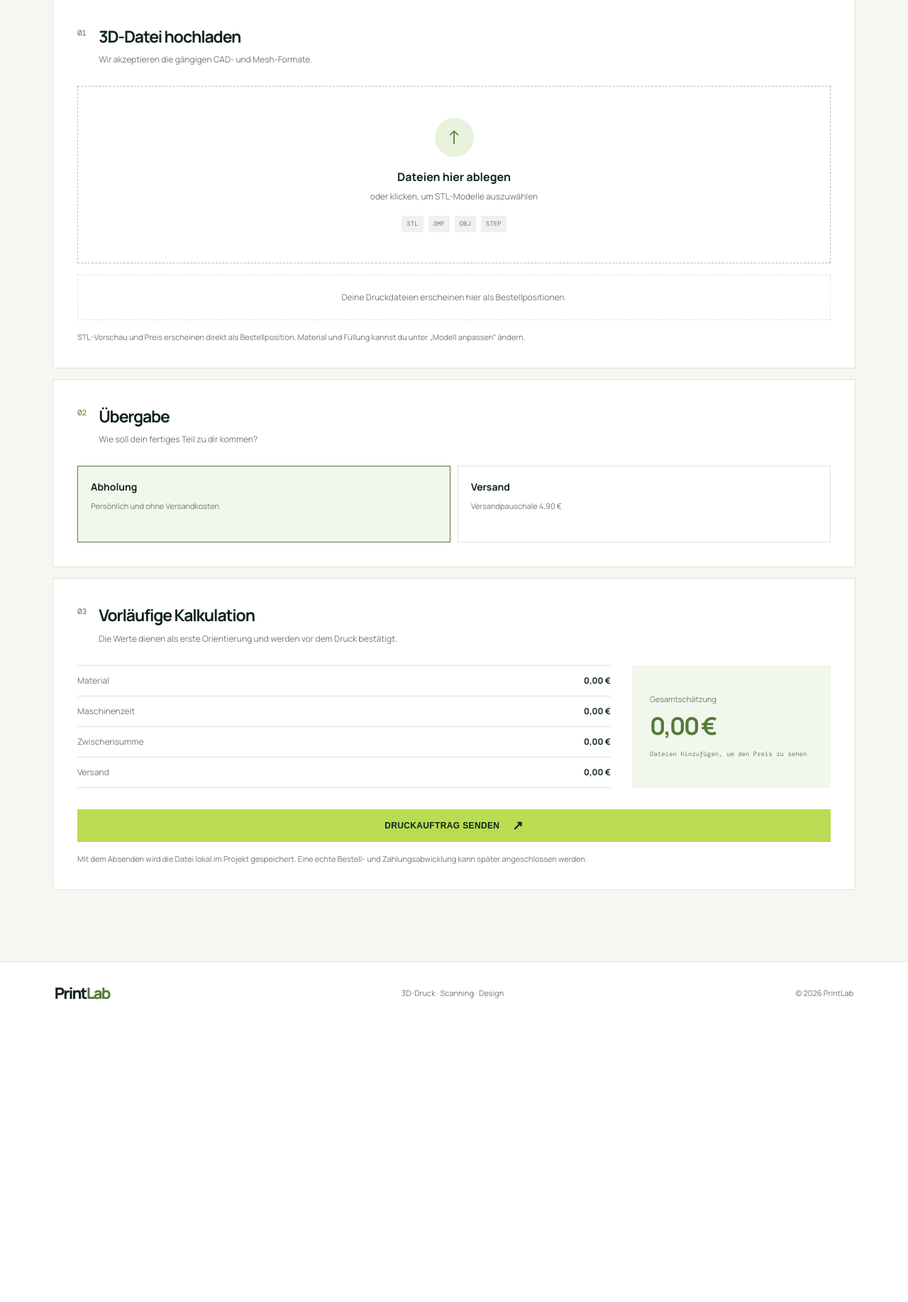
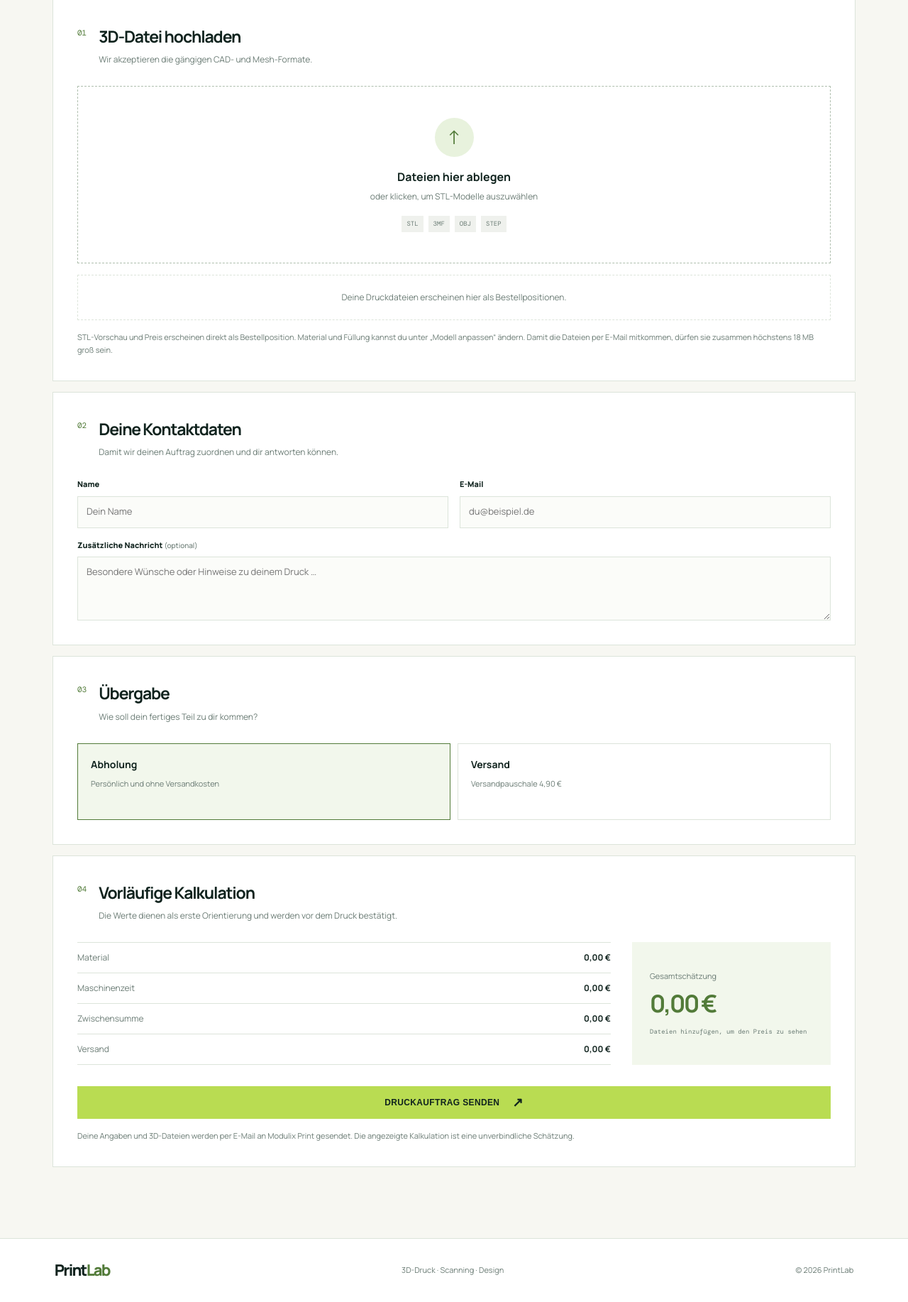
Before and after one commit to theodorlazarjan-star/3d-print-website, a Flask app: page /submit in a window 1280 px wide. Shown: the part 482-2316 px from the top of the page at 71% size. Before the commit the page ends 1890 px from the top, so only its background shows below. Run offline with Flask 3, Linux system fonts and the light colour scheme.

Commit message:
Send website orders by email

```diff
--- a/app.py
+++ b/app.py
@@ -1,5 +1,11 @@
 from pathlib import Path
+from email.message import EmailMessage
+from email.utils import parseaddr
+import mimetypes
+import os
 import re
+import smtplib
+import ssl
 import struct
 import uuid
 
@@ -13,6 +19,62 @@ UPLOAD_FOLDER.mkdir(exist_ok=True)
 
 app = Flask(__name__)
 app.config["MAX_CONTENT_LENGTH"] = 50 * 1024 * 1024
+
+ORDER_EMAIL = "modulixprint@gmail.com"
+MAX_EMAIL_ATTACHMENT_BYTES = 18 * 1024 * 1024
+
+
+class MailNotConfiguredError(Exception):
+    """Raised when the SMTP credentials are missing from the environment."""
+
+
+class AttachmentSizeError(Exception):
+    """Raised when uploaded files exceed a safe email attachment size."""
+
+
+def valid_email_address(value: str) -> bool:
+    value = value.strip()
+    if not value or len(value) > 254 or "\r" in value or "\n" in value:
+        return False
+    parsed = parseaddr(value)[1]
+    if parsed != value or value.count("@") != 1 or any(char.isspace() for char in value):
+        return False
+    local_part, domain = value.rsplit("@", 1)
+    return bool(local_part and "." in domain and not domain.startswith(".") and not domain.endswith("."))
+
+
+def send_order_email(subject: str, body: str, reply_to: str, attachments=()) -> None:
+    smtp_user = os.environ.get("SMTP_USER", "").strip()
+    smtp_password = os.environ.get("SMTP_PASSWORD", "")
+    if not smtp_user or not smtp_password:
+        raise MailNotConfiguredError
+
+    attachment_paths = [(filename, Path(path)) for filename, path in attachments]
+    if sum(path.stat().st_size for _, path in attachment_paths) > MAX_EMAIL_ATTACHMENT_BYTES:
+        raise AttachmentSizeError
+
+    message = EmailMessage()
+    message["Subject"] = subject
+    message["From"] = smtp_user
+    message["To"] = os.environ.get("ORDER_EMAIL", ORDER_EMAIL).strip()
+    message["Reply-To"] = reply_to
+    message.set_content(body)
+
+    for filename, path in attachment_paths:
+        content_type, _ = mimetypes.guess_type(filename)
+        maintype, subtype = (content_type or "application/octet-stream").split("/", 1)
+        message.add_attachment(
+            path.read_bytes(), maintype=maintype, subtype=subtype, filename=filename
+        )
+
+    smtp_host = os.environ.get("SMTP_HOST", "smtp.gmail.com").strip()
+    smtp_port = int(os.environ.get("SMTP_PORT", "587"))
+    with smtplib.SMTP(smtp_host, smtp_port, timeout=25) as server:
+        server.ehlo()
+        server.starttls(context=ssl.create_default_context())
+        server.ehlo()
+        server.login(smtp_user, smtp_password)
+        server.send_message(message)
 
 ALLOWED_EXTENSIONS = {"stl", "3mf", "obj", "step", "stp"}
 
@@ -215,21 +277,44 @@ def upload():
             error="Dieses Dateiformat wird noch nicht unterstützt. Erlaubt sind STL, 3MF, OBJ und STEP.",
         ), 400
 
+    customer_name = request.form.get("customer_name", "").strip()
+    customer_email = request.form.get("customer_email", "").strip()
+    customer_note = request.form.get("customer_note", "").strip()
+    if len(customer_name) > 120 or len(customer_note) > 5000 or not customer_name or not valid_email_address(customer_email):
+        return render_template(
+            "submit.html",
+            error="Bitte gib einen Namen, eine gültige E-Mail-Adresse und eine höchstens 5.000 Zeichen lange Nachricht an.",
+        ), 400
+
+    delivery = request.form.get("delivery", "pickup")
+    if delivery not in {"pickup", "shipping"}:
+        delivery = "pickup"
+    shipping_address = request.form.get("shipping_address", "").strip()
+    shipping_postcode = request.form.get("shipping_postcode", "").strip()
+    shipping_city = request.form.get("shipping_city", "").strip()
+    shipping_country = request.form.get("shipping_country", "").strip()
+    if delivery == "shipping" and not all((shipping_address, shipping_postcode, shipping_city, shipping_country)):
+        return render_template(
+            "submit.html",
+            error="Für den Versand fülle bitte die vollständige Versandadresse aus.",
+        ), 400
+
     materials = request.form.getlist("item_material")
     infills = request.form.getlist("item_infill")
     quantities = request.form.getlist("item_quantity")
-    delivery = request.form.get("delivery", "pickup")
     items = []
     material_total = 0.0
     machine_total = 0.0
     total_quantity = 0
     total_weight = 0.0
+    saved_files = []
 
     for index, file in enumerate(files):
-        original_filename = secure_filename(file.filename)
+        original_filename = secure_filename(file.filename) or "3d-modell"
         stored_filename = f"{uuid.uuid4().hex[:8]}_{original_filename}"
         file_path = UPLOAD_FOLDER / stored_filename
         file.save(file_path)
+        saved_files.append((original_filename, file_path))
 
         material = materials[index] if index < len(materials) else "PLA"
         quantity = quantities[index] if index < len(quantities) else "1"
@@ -286,10 +371,83 @@ def upload():
         "complete": all(item["stl_data"] is not None for item in items),
     }
 
+    order_reference = uuid.uuid4().hex[:8].upper()
+    delivery_label = "Versand" if delivery == "shipping" else "Abholung"
+    mail_lines = [
+        f"Druckauftrag {order_reference}",
+        "",
+        f"Name: {customer_name}",
+        f"E-Mail: {customer_email}",
+        f"Übergabe: {delivery_label}",
+    ]
+    if delivery == "shipping":
+        mail_lines.extend([
+            "Versandadresse:",
+            shipping_address,
+            f"{shipping_postcode} {shipping_city}",
+            shipping_country,
+        ])
+    if customer_note:
+        mail_lines.extend(["", "Nachricht:", customer_note])
+    mail_lines.extend(["", "Positionen:"])
+    for index, item in enumerate(items, start=1):
+        item_total = item["material_cost"] + item["machine_cost"]
+        mail_lines.extend([
+            f"{index}. {item['filename']}",
+            f"   Material: {item['material']}",
+            f"   Stückzahl: {item['quantity']}",
+            f"   Füllung: {item['infill']} %",
+        ])
+        if item["stl_data"]:
+            mail_lines.extend([
+                f"   Geschätztes Gewicht pro Stück: {item['weight']:.1f} g",
+                f"   Geschätzte Druckzeit pro Stück: {item['hours']:.2f} h",
+                f"   Positionsschätzung: {item_total:.2f} €",
+            ])
+        else:
+            mail_lines.append("   Gewicht und Preis: nach Prüfung der Datei")
+    mail_lines.extend([
+        "",
+        f"Materialkosten gesamt: {estimate['material_cost']:.2f} €",
+        f"Maschinenzeit gesamt: {estimate['machine_cost']:.2f} €",
+        f"Versand: {estimate['shipping']:.2f} €",
+        f"Gesamtschätzung: {estimate['total']:.2f} €" if estimate["complete"] else "Gesamtschätzung: nach Prüfung der Dateien",
+        "",
+        "Die angehängten Dateien sind die vom Kunden hochgeladenen 3D-Modelle.",
+    ])
+
+    mail_sent = False
+    mail_error = ""
+    try:
+        send_order_email(
+            f"[PrintLab] Druckauftrag {order_reference}",
+            "\n".join(mail_lines),
+            customer_email,
+            saved_files,
+        )
+        mail_sent = True
+    except MailNotConfiguredError:
+        mail_error = "Der E-Mail-Versand ist auf dem Server noch nicht eingerichtet. Deine Anfrage wurde nicht abgeschickt."
+    except AttachmentSizeError:
+        mail_error = "Die Dateien sind zusammen zu groß für den E-Mail-Versand (maximal 18 MB). Bitte teile den Auftrag auf oder verkleinere die Dateien."
+    except Exception:
+        app.logger.exception("Could not send print order email")
+        mail_error = "Der E-Mail-Versand ist gerade fehlgeschlagen. Deine Anfrage wurde nicht abgeschickt; bitte versuche es später erneut."
+    finally:
+        for _, file_path in saved_files:
+            try:
+                file_path.unlink(missing_ok=True)
+            except OSError:
+                app.logger.warning("Could not remove temporary upload %s", file_path.name)
+
     return render_template(
         "upload_success.html",
         items=items,
         estimate=estimate,
+        customer_name=customer_name,
+        order_reference=order_reference,
+        mail_sent=mail_sent,
+        mail_error=mail_error,
     )
 
 
@@ -299,10 +457,48 @@ def service_request():
     if service not in {"scan", "design"}:
         service = "scan"
 
+    name = request.form.get("name", "").strip()
+    email = request.form.get("email", "").strip()
+    message = request.form.get("message", "").strip()
+    mail_sent = False
+    mail_error = ""
+
+    if not name or not valid_email_address(email) or not message:
+        mail_error = "Bitte gib Name, eine gültige E-Mail-Adresse und eine kurze Beschreibung an."
+        return render_template(
+            "request_received.html",
+            service=service,
+            name=name or "",
+            mail_sent=False,
+            mail_error=mail_error,
+        ), 400
+
+    service_label = "3D-Scan" if service == "scan" else "3D-Design"
+    subject = f"[PrintLab] {service_label}-Anfrage"
+    body = "\n".join([
+        f"Neue {service_label}-Anfrage",
+        "",
+        f"Name: {name}",
+        f"E-Mail: {email}",
+        "",
+        "Beschreibung:",
+        message,
+    ])
+    try:
+        send_order_email(subject, body, email)
+        mail_sent = True
+    except MailNotConfiguredError:
+        mail_error = "Der E-Mail-Versand ist auf dem Server noch nicht eingerichtet. Deine Anfrage wurde nicht abgeschickt."
+    except Exception:
+        app.logger.exception("Could not send service request email")
+        mail_error = "Der E-Mail-Versand ist gerade fehlgeschlagen. Deine Anfrage wurde nicht abgeschickt; bitte versuche es später erneut."
+
     return render_template(
         "request_received.html",
         service=service,
-        name=request.form.get("name", "").strip() or "dein Name",
+        name=name,
+        mail_sent=mail_sent,
+        mail_error=mail_error,
     )
 
 
--- a/static/feedback.css
+++ b/static/feedback.css
@@ -9,6 +9,7 @@ a { color: inherit; text-decoration: none; }
 .feedback-page { margin: 0 auto; max-width: 760px; padding: 110px 24px 140px; text-align: center; }
 .eyebrow { color: var(--green-dark); font-family: 'DM Mono', monospace; font-size: 10px; letter-spacing: .13em; margin-bottom: 20px; }
 .success-mark { align-items: center; background: var(--green); border-radius: 50%; display: flex; font-size: 28px; height: 62px; justify-content: center; margin: 0 auto 25px; width: 62px; }
+.mail-error-mark { background: #f3d5c8; color: #9b4c2e; }
 h1 { font-size: clamp(42px, 6vw, 68px); letter-spacing: -.08em; line-height: 1.02; }
 h1 em { color: var(--green-dark); font-style: normal; }.lead { color: var(--muted); font-size: 15px; line-height: 1.8; margin: 24px auto 35px; max-width: 600px; }.lead strong { color: var(--ink); }
 .summary-card { background: var(--white); border: 1px solid var(--line); display: grid; grid-template-columns: repeat(4, 1fr); margin: 0 auto; text-align: left; }.summary-card > div { border-right: 1px solid var(--line); display: flex; flex-direction: column; gap: 6px; padding: 18px; }.summary-card > div:last-child { border-right: 0; }.summary-card span { color: var(--muted); font-size: 10px; }.summary-card strong { font-size: 15px; }.summary-card .total { background: #f2f7ec; grid-column: 1 / -1; flex-direction: row; justify-content: space-between; }.summary-card .total strong { color: var(--green-dark); font-size: 25px; }
--- a/static/submit.css
+++ b/static/submit.css
@@ -77,9 +77,16 @@ code { background: #eef3e9; color: var(--green-dark); font-family: 'DM Mono', mo
 .field > span { font-size: 11px; font-weight: 800; }
 .field input, .field select { background: #fbfcf9; border: 1px solid var(--line); border-radius: 0; color: var(--ink); font: inherit; font-size: 13px; min-height: 45px; outline: 0; padding: 11px 12px; width: 100%; }
 .field input:focus, .field select:focus { border-color: var(--green-dark); box-shadow: 0 0 0 3px rgba(185,220,82,.18); }
+.field textarea { background: #fbfcf9; border: 1px solid var(--line); border-radius: 0; color: var(--ink); font: inherit; font-size: 13px; min-height: 90px; outline: 0; padding: 11px 12px; resize: vertical; width: 100%; }
+.field textarea:focus { border-color: var(--green-dark); box-shadow: 0 0 0 3px rgba(185,220,82,.18); }
+.field > span small { color: var(--muted); font-size: 10px; font-weight: 500; }
+.order-note { margin-top: 16px; }
 .rate-note { align-items: center; background: #f2f7ec; color: var(--green-dark); display: flex; font-family: 'DM Mono', monospace; font-size: 10px; gap: 9px; margin-top: 20px; padding: 12px; }
 .rate-dot { background: var(--green); border: 1px solid var(--green-dark); border-radius: 50%; height: 8px; width: 8px; }
 .delivery-options { display: grid; gap: 10px; grid-template-columns: 1fr 1fr; }
+.shipping-fields { border-top: 1px solid var(--line); display: grid; gap: 14px; margin-top: 18px; padding-top: 17px; }
+.shipping-fields[hidden] { display: none; }
+.shipping-title { font-size: 11px; font-weight: 800; }
 .delivery-option { cursor: pointer; }
 .delivery-option input { display: none; }
 .delivery-option > span { border: 1px solid var(--line); display: block; min-height: 108px; padding: 18px; transition: background .2s, border-color .2s; }
--- a/templates/submit.html
+++ b/templates/submit.html
@@ -42,21 +42,39 @@
                 <div class="order-items" id="orderItems" aria-live="polite">
                     <div class="order-empty" id="orderEmpty">Deine Druckdateien erscheinen hier als Bestellpositionen.</div>
                 </div>
-                <p class="field-hint">STL-Vorschau und Preis erscheinen direkt als Bestellposition. Material und Füllung kannst du unter „Modell anpassen“ ändern.</p>
+                <p class="field-hint">STL-Vorschau und Preis erscheinen direkt als Bestellposition. Material und Füllung kannst du unter „Modell anpassen“ ändern. Damit die Dateien per E-Mail mitkommen, dürfen sie zusammen höchstens 18 MB groß sein.</p>
             </section>
 
             <div class="form-grid">
                 <section class="form-card">
-                    <div class="card-heading"><span>02</span><div><h2>Übergabe</h2><p>Wie soll dein fertiges Teil zu dir kommen?</p></div></div>
+                    <div class="card-heading"><span>02</span><div><h2>Deine Kontaktdaten</h2><p>Damit wir deinen Auftrag zuordnen und dir antworten können.</p></div></div>
+                    <div class="field-grid">
+                        <label class="field"><span>Name</span><input name="customer_name" type="text" autocomplete="name" maxlength="120" required placeholder="Dein Name"></label>
+                        <label class="field"><span>E-Mail</span><input name="customer_email" type="email" autocomplete="email" maxlength="254" required placeholder="du@beispiel.de"></label>
+                    </div>
+                    <label class="field order-note"><span>Zusätzliche Nachricht <small>(optional)</small></span><textarea name="customer_note" rows="3" maxlength="5000" placeholder="Besondere Wünsche oder Hinweise zu deinem Druck …"></textarea></label>
+                </section>
+
+                <section class="form-card">
+                    <div class="card-heading"><span>03</span><div><h2>Übergabe</h2><p>Wie soll dein fertiges Teil zu dir kommen?</p></div></div>
                     <div class="delivery-options">
                         <label class="delivery-option"><input type="radio" name="delivery" value="pickup" checked><span><strong>Abholung</strong><small>Persönlich und ohne Versandkosten</small></span></label>
                         <label class="delivery-option"><input type="radio" name="delivery" value="shipping"><span><strong>Versand</strong><small>Versandpauschale 4,90 €</small></span></label>
+                    </div>
+                    <div class="shipping-fields" id="shippingFields" hidden>
+                        <p class="shipping-title">Versandadresse</p>
+                        <label class="field"><span>Straße und Hausnummer</span><input name="shipping_address" type="text" autocomplete="street-address" maxlength="200" data-shipping-field disabled></label>
+                        <div class="field-grid">
+                            <label class="field"><span>Postleitzahl</span><input name="shipping_postcode" type="text" autocomplete="postal-code" maxlength="20" data-shipping-field disabled></label>
+                            <label class="field"><span>Ort</span><input name="shipping_city" type="text" autocomplete="address-level2" maxlength="100" data-shipping-field disabled></label>
+                        </div>
+                        <label class="field"><span>Land</span><input name="shipping_country" type="text" autocomplete="country-name" maxlength="80" placeholder="z. B. Liechtenstein" data-shipping-field disabled></label>
                     </div>
                 </section>
             </div>
 
             <section class="form-card order-card">
-                <div class="card-heading"><span>03</span><div><h2>Vorläufige Kalkulation</h2><p>Die Werte dienen als erste Orientierung und werden vor dem Druck bestätigt.</p></div></div>
+                <div class="card-heading"><span>04</span><div><h2>Vorläufige Kalkulation</h2><p>Die Werte dienen als erste Orientierung und werden vor dem Druck bestätigt.</p></div></div>
                 <div class="estimate-layout">
                     <div class="estimate-lines">
                         <div><span>Material</span><strong id="materialCost">0,00 €</strong></div>
@@ -67,7 +85,7 @@
                     <div class="estimate-total"><span>Gesamtschätzung</span><strong id="total">0,00 €</strong><small id="estimateHint">Dateien hinzufügen, um den Preis zu sehen</small></div>
                 </div>
                 <button class="button button-primary submit-button" id="submitButton" type="submit">Druckauftrag senden <span>↗</span></button>
-                <p class="form-hint">Mit dem Absenden wird die Datei lokal im Projekt gespeichert. Eine echte Bestell- und Zahlungsabwicklung kann später angeschlossen werden.</p>
+                <p class="form-hint">Deine Angaben und 3D-Dateien werden per E-Mail an Modulix Print gesendet. Die angezeigte Kalkulation ist eine unverbindliche Schätzung.</p>
             </section>
         </form>
     </main>
@@ -80,6 +98,7 @@
         const uploadBox = document.getElementById('uploadBox');
         const orderItems = document.getElementById('orderItems');
         const orderEmpty = document.getElementById('orderEmpty');
+        const shippingFields = document.getElementById('shippingFields');
         const selectedItems = [];
         let nextItemId = 1;
 
@@ -373,12 +392,25 @@
         ['dragenter', 'dragover'].forEach((eventName) => uploadBox.addEventListener(eventName, (event) => { event.preventDefault(); uploadBox.classList.add('dragging'); }));
         ['dragleave', 'drop'].forEach((eventName) => uploadBox.addEventListener(eventName, (event) => { event.preventDefault(); uploadBox.classList.remove('dragging'); }));
         uploadBox.addEventListener('drop', (event) => { [...event.dataTransfer.files].forEach(addFile); });
-        document.querySelectorAll('input[name="delivery"]').forEach((element) => element.addEventListener('change', updateEstimate));
+        function updateDeliveryFields() {
+            const needsAddress = document.querySelector('input[name="delivery"]:checked').value === 'shipping';
+            shippingFields.hidden = !needsAddress;
+            shippingFields.querySelectorAll('[data-shipping-field]').forEach((input) => {
+                input.disabled = !needsAddress;
+                input.required = needsAddress;
+            });
+        }
+
+        document.querySelectorAll('input[name="delivery"]').forEach((element) => element.addEventListener('change', () => {
+            updateDeliveryFields();
+            updateEstimate();
+        }));
         document.getElementById('printForm').addEventListener('submit', (event) => {
             if (!selectedItems.length) { event.preventDefault(); alert('Bitte füge zuerst mindestens eine 3D-Datei hinzu.'); return; }
             document.getElementById('submitButton').disabled = true;
             document.getElementById('submitButton').firstChild.textContent = 'Wird gespeichert … ';
         });
+        updateDeliveryFields();
         updateEstimate();
     </script>
 </body>
```
Also changed, not shown: templates/request_received.html (+8 -3 lines), templates/upload_success.html (+9 -5 lines).
